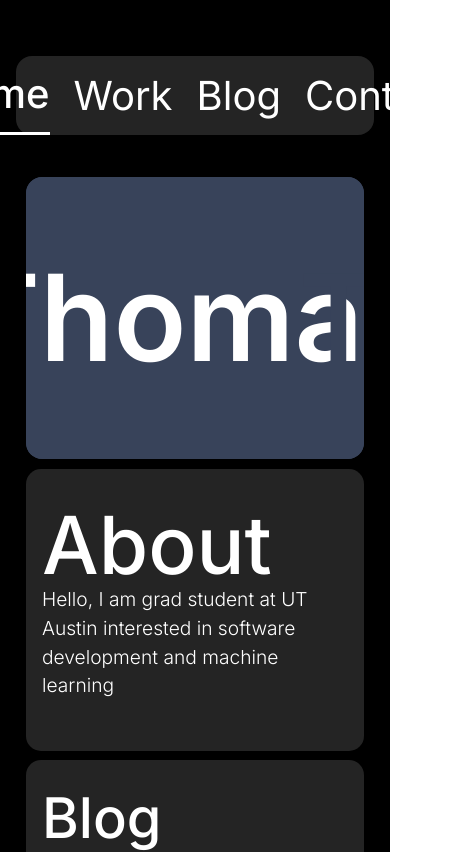
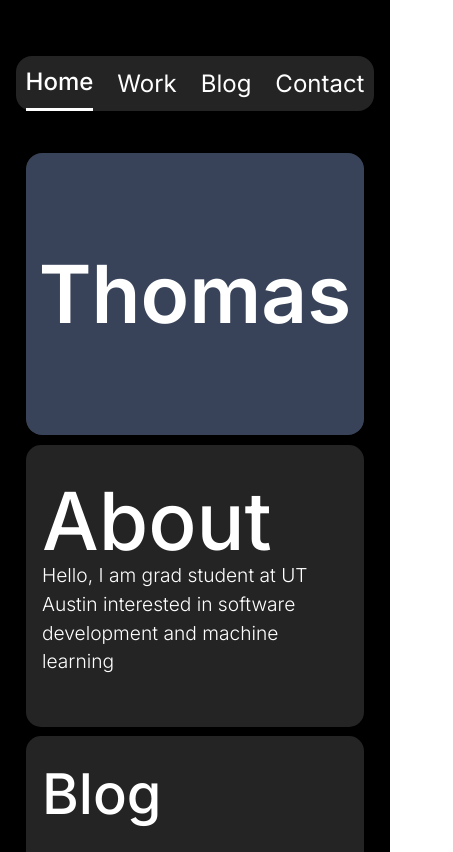
Before and after one commit to thomas944/website, a Next.js app: page /home in a window 390 px wide. Shown: the top 852 px of the page, 453 px wide, since content can reach past the window. Built offline with nearby package versions, Linux system fonts and the light colour scheme; no server answers.

Commit message:
responsive name block and nav

```diff
--- a/app/home/page.tsx
+++ b/app/home/page.tsx
@@ -7,11 +7,11 @@
 import { colors } from '@/utils/colors';
 import { lg, md, sm, xs } from '../../utils/layouts'
 import LgNav from '../../components/nav/LgNav';
-import NameBlock from '../../components/NameBlock';
+import NameBlock from '../../components/nameBlock/NameBlock';
 import BlogBlock from '../../components/BlogBlock';
 import EmailBlock from '../../components/EmailBlock';
 import TechnologyBlock from '../../components/techStackBlock/TechnologyBlock';
-import ProjectsBlock from '../../components/ProjectsBlock';
+import ProjectsBlock from '../../components/projectsBlock/ProjectsBlock';
 import AboutBlock from '../../components/AboutBlock';
 import SocialMediaBlock from '../../components/socialMediaBlock/SocialMediaBlock';
 import CardStackBlock from '../../components/CardStackBlock';
--- /dev/null
+++ b/components/nameBlock/NameBlock.module.css
@@ -0,0 +1,33 @@
+.container {
+  background-color: #242424;
+  width: 100%;
+  height: 100%;
+  border-radius: 1rem;
+  display: flex;
+  flex-direction: row;
+  justify-content: center;
+  align-items: center;
+  position: relative;
+  overflow: hidden;
+  will-change: contents;
+  isolation: isolate;
+  grid-column: span 1;
+}
+
+.text {
+    font-family: 'Inter', sans-serif;
+    font-size: 7.5rem;
+    font-weight: 600;
+}
+
+@media screen and (max-width: 530px) {
+    .text {
+        font-size: 5.5rem
+    }
+}
+
+@media screen and (max-width: 395px) {
+    .text {
+        font-size: 5rem
+    }
+}
--- a/components/NameBlock.tsx
+++ b/components/nameBlock/NameBlock.tsx
@@ -2,6 +2,7 @@
 
 import React, { useState, useEffect } from 'react'
 import { colors } from '@/utils/colors';
+import styles from './NameBlock.module.css'
 
 interface AnimationState {
     bg: string;
@@ -50,22 +51,22 @@
         return () => clearTimeout(timeoutId);
     }, [nextIndex]);
 
-    const containerStyle: React.CSSProperties = {
-        backgroundColor: colors.darkBlue,
-        width: '100%',
-        height: '100%',
-        borderRadius: '1rem',
-        display: 'flex',
-        flexDirection: 'row',
-        justifyContent: 'center',
-        alignItems: 'center',
-        position: 'relative',
-        overflow: 'hidden',
-        // Improve rendering for animation
-        willChange: 'contents',
-        isolation: 'isolate', // Creates new stacking context to prevent corner bleeding
-        gridColumn: 'span 1' ,
-    };
+    // const containerStyle: React.CSSProperties = {
+    //     backgroundColor: colors.darkBlue,
+    //     width: '100%',
+    //     height: '100%',
+    //     borderRadius: '1rem',
+    //     display: 'flex',
+    //     flexDirection: 'row',
+    //     justifyContent: 'center',
+    //     alignItems: 'center',
+    //     position: 'relative',
+    //     overflow: 'hidden',
+    //     // Improve rendering for animation
+    //     willChange: 'contents',
+    //     isolation: 'isolate', // Creates new stacking context to prevent corner bleeding
+    //     gridColumn: 'span 1' ,
+    // };
 
     const layerStyle: React.CSSProperties = {
         position: 'absolute',
@@ -107,17 +108,17 @@
     };
 
     return (
-        <div style={containerStyle}>
+        <div className={styles.container}>
             {/* Base layer - current state */}
             <div style={currentLayerStyle}>
-                <span style={{...textStyle, color: states[currentIndex].text}}>
+                <span className={styles.text} style={{color: states[currentIndex].text}}>
                     Thomas
                 </span>
             </div>
 
             {/* Sliding layer - next state */}
             <div style={slidingLayerStyle}>
-                <span style={{...textStyle, color: states[nextIndex].text}}>
+                <span className={styles.text} style={{color: states[nextIndex].text}}>
                     Thomas
                 </span>
             </div>
--- a/components/nav/LgNav.module.css
+++ b/components/nav/LgNav.module.css
@@ -48,11 +48,19 @@
   }
 }
 
+@media screen and (max-width: 600px) {
+    .linkGroup {
+        font-size: 1.5rem;
+
+    }
+}
+
 .navLink {
     cursor: pointer;
     height: 100%;
     padding: 0.5rem 0;
 }
+
 .navLink:hover {
     color: #686363;
 }
```
Also changed, not shown: components/projectsBlock/ProjectsBlock.tsx (renamed from components/ProjectsBlock.tsx).
